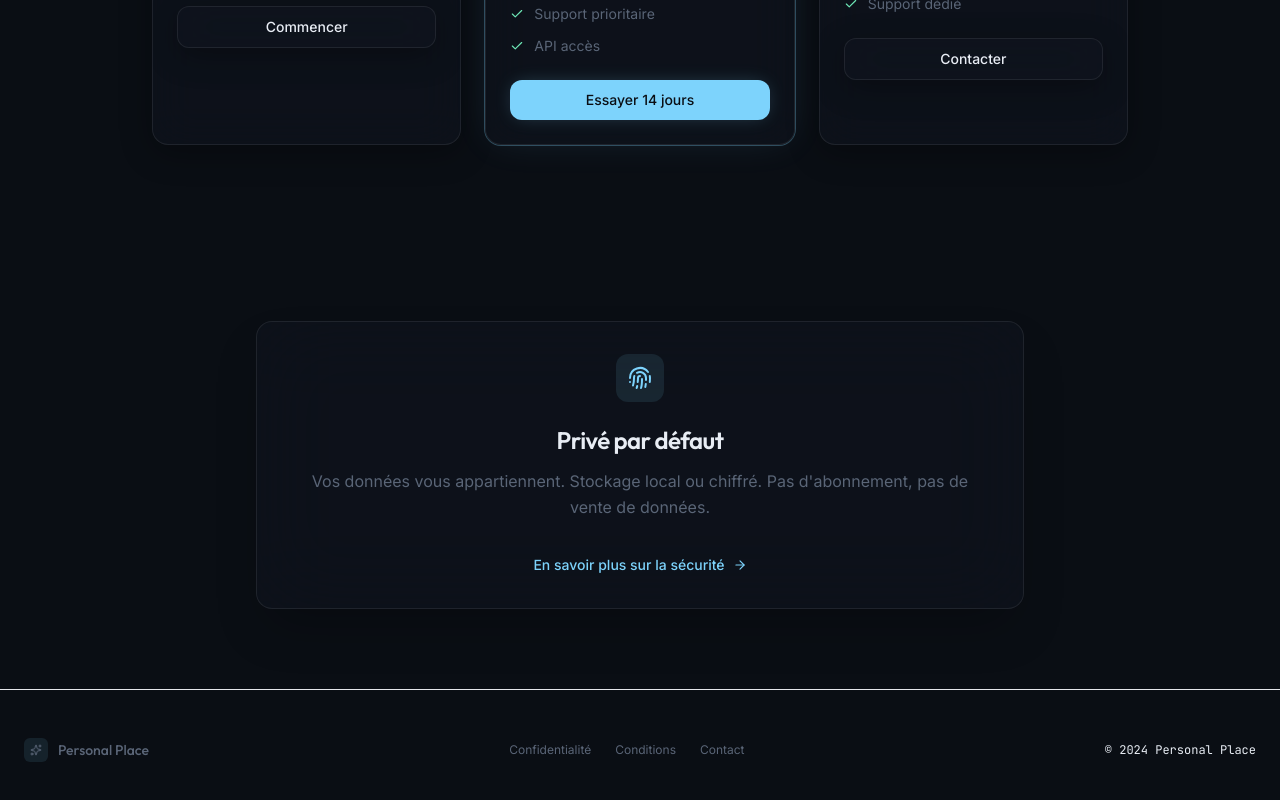
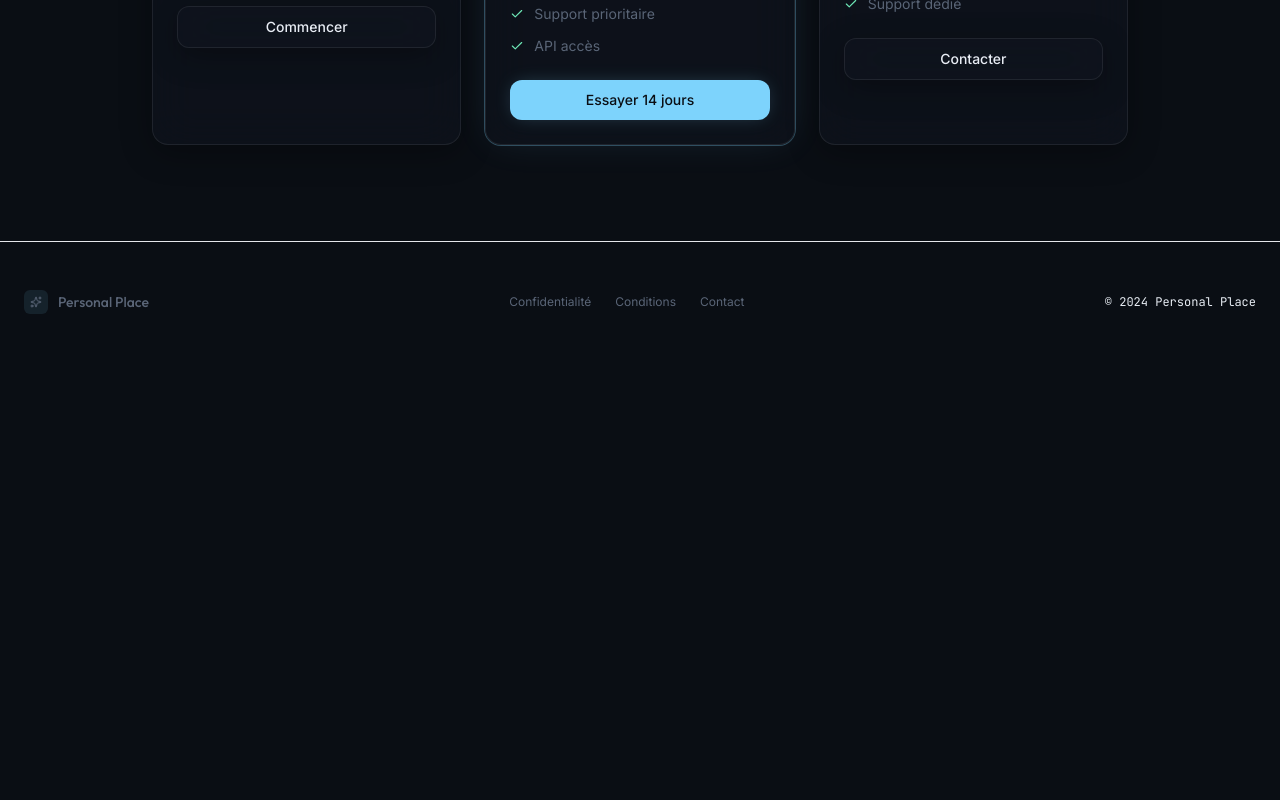
Before and after one commit to Lefurtif221/command-center-SAAS-dashboard-, a React (Vite) app: page / in a window 1280 px wide. Shown: the part 2888-3688 px from the top of the page. After the commit the page ends 3250 px from the top, so only its background shows below. Built offline with nearby package versions, Linux system fonts and the light colour scheme; no server answers.

Commit message:
feat: remove privacy section from landing page

```diff
--- a/src/pages/LandingPage.jsx
+++ b/src/pages/LandingPage.jsx
@@ -1,6 +1,6 @@
 import { useNavigate } from 'react-router-dom'
 import { useAuth } from '../hooks/useAuth'
-import { Sparkles, ArrowRight, ShieldCheck, LayoutDashboard, Play, Mail, MessageSquare, Calendar, CheckSquare, TrendingUp, LayoutGrid, Settings, Check, Fingerprint, FileText, CheckCircle } from 'lucide-react'
+import { Sparkles, ArrowRight, ShieldCheck, LayoutDashboard, Play, Mail, MessageSquare, Calendar, CheckSquare, TrendingUp, LayoutGrid, Settings, Check, FileText, CheckCircle } from 'lucide-react'
 
 const features = [
   { icon: Mail, title: 'Emails intelligents', desc: 'Filtre automatique des emails importants. Zéro distraction, tout le signal.' },
@@ -267,20 +267,6 @@ export default function LandingPage() {
         </div>
       </section>
 
-      {/* Privacy */}
-      <section className="py-20 px-6">
-        <div className="max-w-3xl mx-auto glass-strong noise rounded-2xl p-8 text-center shadow-2xl gradient-border">
-          <div className="inline-block p-3 rounded-xl bg-accent/10 mb-4">
-             <Fingerprint size={24} className="text-accent" />
-          </div>
-          <h2 className="text-2xl font-display font-semibold tracking-tight mb-3">Privé par défaut</h2>
-          <p className="text-muted mb-8 leading-relaxed">Vos données vous appartiennent. Stockage local ou chiffré. Pas d'abonnement, pas de vente de données.</p>
-          <a href="#" className="inline-flex items-center gap-2 text-sm font-medium text-accent hover:text-accent/80 transition-colors group">
-             En savoir plus sur la sécurité <ArrowRight size={14} className="group-hover:translate-x-0.5 transition-transform" />
-          </a>
-        </div>
-      </section>
-
       {/* Footer */}
       <footer className="border-t border-border/50 bg-bg py-12">
         <div className="max-w-7xl mx-auto px-6 flex flex-col md:flex-row justify-between items-center gap-6">
```
